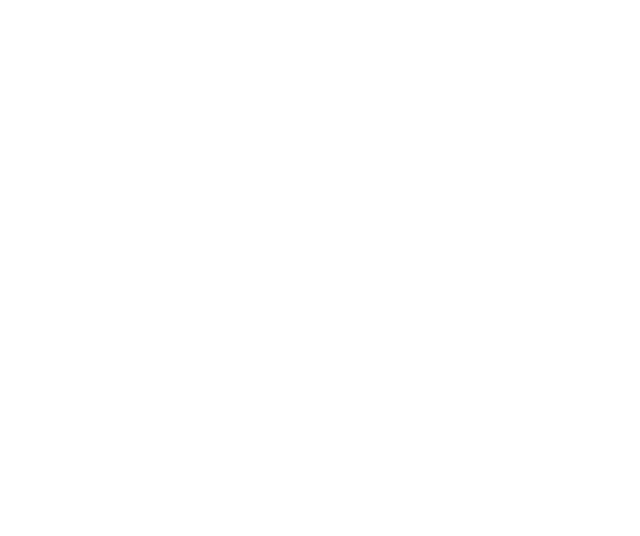
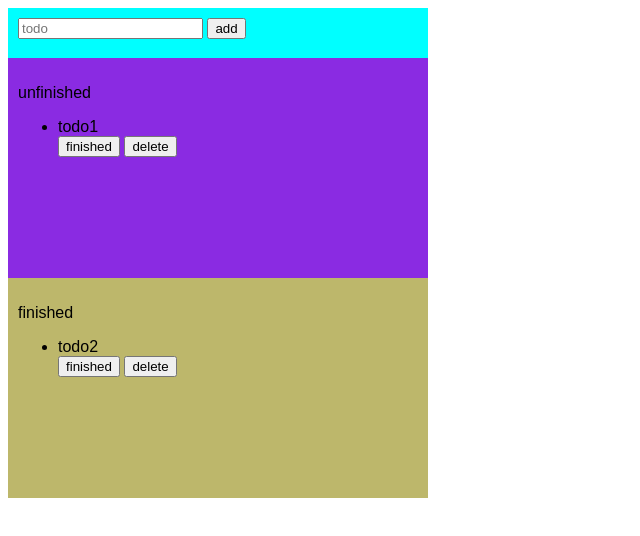
Before and after one commit to tkaneda0078/todo-js, a website built with Parcel: page index.html in a window 1280 px wide. Shown: the whole page, without its empty margins (0-640 px from the left). Built offline with nearby package versions, Linux system fonts and the light colour scheme.

Commit message:
todo(機能なし)

```diff
--- a/index.html
+++ b/index.html
@@ -1,16 +1,34 @@
 <!DOCTYPE html>
 <html>
+  <head>
+    <title>TODO(JS)</title>
+    <meta charset="UTF-8" />
+  </head>
 
-<head>
-	<title>Parcel Sandbox</title>
-	<meta charset="UTF-8" />
-</head>
+  <body>
+    <div class="input-area">
+      <input placeholder="todo" />
+      <button>add</button>
+    </div>
 
-<body>
-	<div id="app"></div>
+    <div class="unfinished-area">
+      <p>unfinished</p>
+      <ul>
+        <li>todo1</li>
+        <button>finished</button>
+        <button>delete</button>
+      </ul>
+    </div>
 
-	<script src="src/index.js">
-	</script>
-</body>
+    <div class="finished-area">
+      <p>finished</p>
+      <ul>
+        <li>todo2</li>
+        <button>finished</button>
+        <button>delete</button>
+      </ul>
+    </div>
 
+    <script src="src/index.js"></script>
+  </body>
 </html>
--- a/src/styles.css
+++ b/src/styles.css
@@ -1,3 +1,24 @@
 body {
   font-family: sans-serif;
 }
+
+.input-area {
+  background-color: aqua;
+  width: 400px;
+  height: 30px;
+  padding: 10px;
+}
+
+.unfinished-area {
+  background-color: blueviolet;
+  width: 400px;
+  min-height: 200px;
+  padding: 10px;
+}
+
+.finished-area {
+  background-color: darkkhaki;
+  width: 400px;
+  min-height: 200px;
+  padding: 10px;
+}
```
